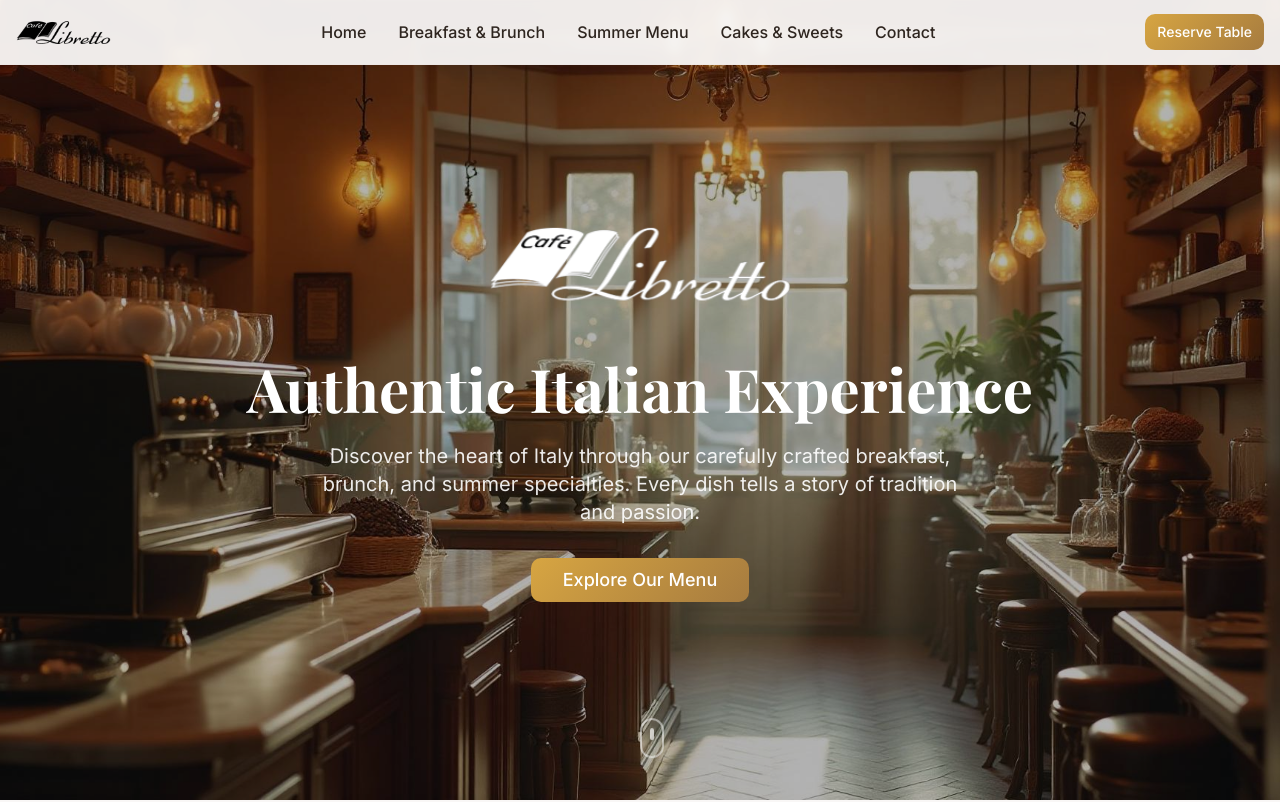
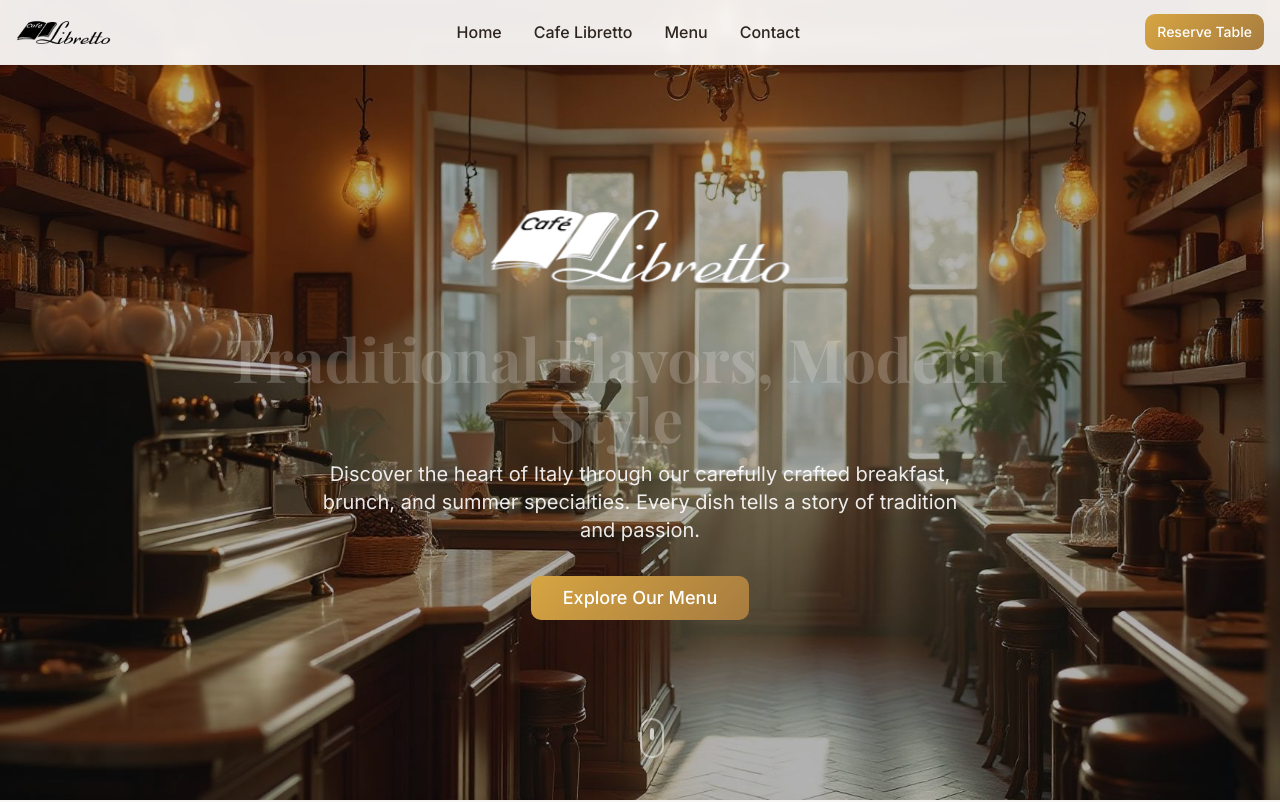
Before and after one commit to bytetechnik/libretto-ristorante-vibes, a React (Vite) app: page / in a window 1280 px wide. Shown: the top 802 px of the page. Built offline with nearby package versions, Linux system fonts and the light colour scheme.

Commit message:
Implement header text slider and navbar options
Add a text slider to the header and update the navbar options.

```diff
--- a/src/components/Hero.tsx
+++ b/src/components/Hero.tsx
@@ -1,7 +1,25 @@
+import { useState, useEffect } from "react";
 import { Button } from "@/components/ui/button";
 import heroImage from "@/assets/hero-cafe.jpg";
 
 const Hero = () => {
+  const [currentTextIndex, setCurrentTextIndex] = useState(0);
+
+  const slidingTexts = [
+    "Authentic Italian Experience",
+    "Where Coffee Meets Passion",
+    "Traditional Flavors, Modern Style",
+    "Your Italian Escape Awaits"
+  ];
+
+  useEffect(() => {
+    const interval = setInterval(() => {
+      setCurrentTextIndex((prev) => (prev + 1) % slidingTexts.length);
+    }, 3000); // Change text every 3 seconds
+
+    return () => clearInterval(interval);
+  }, []);
+
   return (
     <section className="relative min-h-screen flex items-center justify-center overflow-hidden">
       {/* Background Image */}
@@ -23,10 +41,17 @@ const Hero = () => {
           />
         </div>
 
-        {/* Tagline */}
-        <h1 className="font-playfair text-3xl md:text-5xl lg:text-6xl font-bold text-white mb-6 animate-fade-in">
-          Authentic Italian Experience
-        </h1>
+        {/* Sliding Tagline */}
+        <div className="h-16 md:h-20 lg:h-24 flex items-center justify-center mb-6">
+          <h1 className="font-playfair text-3xl md:text-5xl lg:text-6xl font-bold text-white animate-fade-in">
+            <span
+              key={currentTextIndex}
+              className="inline-block animate-slide-in"
+            >
+              {slidingTexts[currentTextIndex]}
+            </span>
+          </h1>
+        </div>
 
         <p className="font-inter text-lg md:text-xl text-white/90 mb-8 max-w-2xl mx-auto leading-relaxed animate-fade-in">
           Discover the heart of Italy through our carefully crafted breakfast, brunch, and summer specialties.
--- a/src/components/Navigation.tsx
+++ b/src/components/Navigation.tsx
@@ -7,9 +7,8 @@ const Navigation = () => {
 
   const navItems = [
     { label: "Home", href: "#home" },
-    { label: "Breakfast & Brunch", href: "#breakfast" },
-    { label: "Summer Menu", href: "#summer" },
-    { label: "Cakes & Sweets", href: "#cakes" },
+    { label: "Cafe Libretto", href: "#about" },
+    { label: "Menu", href: "#menu" },
     { label: "Contact", href: "#contact" },
   ];
 
--- a/src/index.css
+++ b/src/index.css
@@ -130,6 +130,11 @@
     animation: fadeIn 0.8s ease-out forwards;
   }
 
+  /* Slide-in animation for text slider */
+  .animate-slide-in {
+    animation: slideIn 0.8s ease-out forwards;
+  }
+
   @keyframes fadeIn {
     from {
       opacity: 0;
@@ -140,4 +145,15 @@
       transform: translateY(0);
     }
   }
+
+  @keyframes slideIn {
+    0% {
+      opacity: 0;
+      transform: translateX(-30px);
+    }
+    100% {
+      opacity: 1;
+      transform: translateX(0);
+    }
+  }
 }
```
